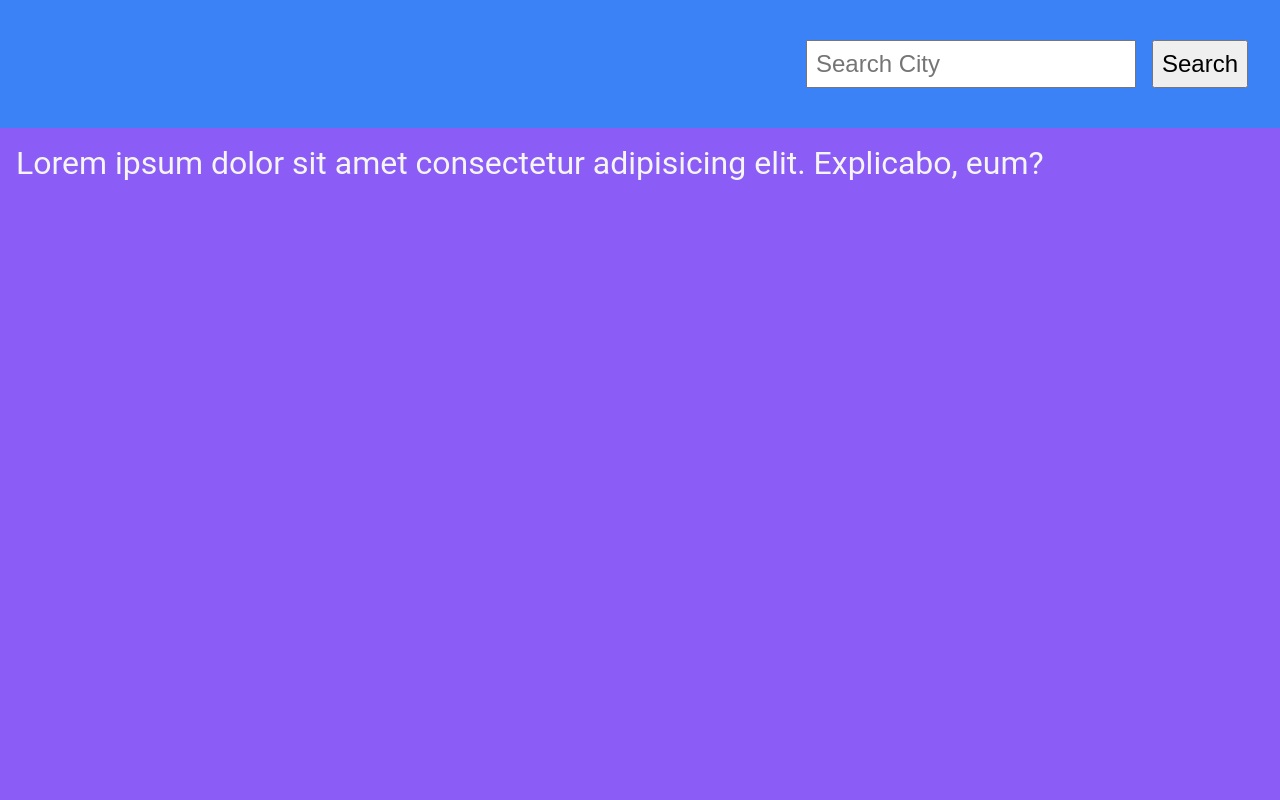
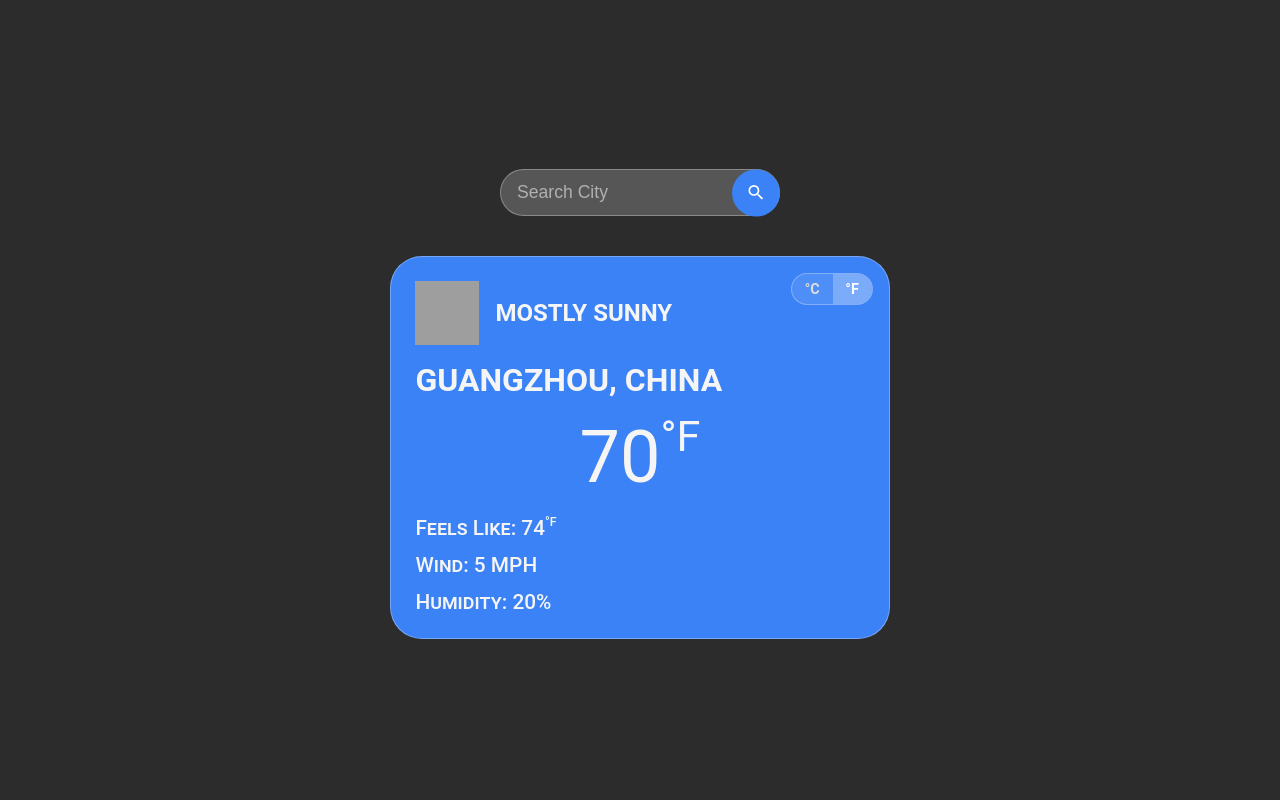
Before and after one commit to ShadowDevKat/odin-weather-app, a website built with webpack: page src/main.html in a window 1280 px wide. Built offline with nearby package versions, Linux system fonts and the light colour scheme; grey boxes are pictures that could not be loaded.

Commit message:
Updated markup and styles

```diff
--- a/src/index.js
+++ b/src/index.js
@@ -2,6 +2,7 @@ import "./styles.css";
 
 const searchForm = document.querySelector("#search-form");
 const displayDiv = document.querySelector(".info-container");
+const toggle = document.querySelector(".unit-toggle");
 
 searchForm.addEventListener("submit", (e) => {
     e.preventDefault();
@@ -11,7 +12,22 @@ searchForm.addEventListener("submit", (e) => {
     searchForm.reset();
 });
 
-async function getWeatherData(location = "China") {
+toggle.addEventListener("click", (e) => {
+  const clicked = e.target.closest(".option");
+  if (!clicked) return;
+
+  toggle.dataset.unit = clicked.dataset.value;
+  toggle.querySelectorAll(".option").forEach(opt =>
+    opt.classList.toggle("active", opt === clicked)
+  );
+
+  // here you can trigger unit conversion using toggle.dataset.unit ("C" or "F")
+});
+
+
+async function getWeatherData(location) {
+    if (!location) return;
+
     const apiKey = "299c515348484e4db1795648251909";
     const url = `https://api.weatherapi.com/v1/current.json?key=${apiKey}&q=${location}`;
 
@@ -23,7 +39,7 @@ async function getWeatherData(location = "China") {
         }
 
         const weatherData = await response.json();
-        console.log("Weather data: ", weatherData);
+        // console.log("Weather data: ", weatherData);
 
         const formattedData = processData(weatherData);
         renderData(formattedData);
--- a/src/main.html
+++ b/src/main.html
@@ -10,17 +10,41 @@
     <div id="content">
       <div class="user-input">
         <form id="search-form">
+          <div class="search-wrapper">
             <input
               type="text"
               placeholder="Search City"
               name="location_input"
               id="location-input"
             />
-          <button type="submit">Search</button>
+            <button type="submit" id="search-btn">
+              <img src="./icons/search.svg" alt="Search" />
+            </button>
+          </div>
         </form>
       </div>
+
       <div class="info-container">
-        Lorem ipsum dolor sit amet consectetur adipisicing elit. Explicabo, eum?
+        <div class="weather-card">
+          <div class="unit-toggle" data-unit="F">
+            <span class="option" data-value="C">°C</span>
+            <span class="option active" data-value="F">°F</span>
+          </div>
+          <div class="header">
+            <img
+              class="weather-icon"
+              src="https://cdn.weatherapi.com/weather/64x64/day/116.png"
+            />
+            <div class="condition">Mostly Sunny</div>
+          </div>
+          <div class="location">Guangzhou, China</div>
+          <div class="temperature">70<sup>&deg;F</sup></div>
+          <div class="details">
+            <div class="feel">Feels Like: 74<sup>&deg;F</sup></div>
+            <div class="wind">Wind: 5 MPH</div>
+            <div class="humidity">Humidity: 20%</div>
+          </div>
+        </div>
       </div>
     </div>
   </body>
--- a/src/styles.css
+++ b/src/styles.css
@@ -14,8 +14,17 @@
 
   /* Accent */
   --color-primary: #3b82f6;
+  --color-primary-dark: #2563eb;
   --color-secondary: #8b5cf6;
   --color-accent: #f59e0b;
+
+  /* Filters */
+  --filter-white: invert(100%) sepia(99%) saturate(0%) hue-rotate(197deg)
+    brightness(105%) contrast(100%);
+  --filter-black: invert(0%) sepia(100%) saturate(0%) hue-rotate(253deg)
+    brightness(107%) contrast(103%);
+
+  /* Font */
   font-family: Roboto, sans-serif;
   color: var(--color-text);
 }
@@ -24,19 +33,16 @@ body {
   height: 100dvh;
   overflow: hidden;
 
-  background-color: var(--color-bg);
+  background-color: var(--color-surface);
 }
 
 #content {
   height: 100%;
   display: grid;
-  grid-template-rows: 8rem auto;
-}
-
-.user-input {
-  grid-row: span 1;
-
-  background-color: var(--color-primary);
+  display: flex;
+  flex-direction: column;
+  justify-content: center;
+  align-items: center;
 }
 
 #search-form {
@@ -44,18 +50,165 @@ body {
   display: flex;
   justify-content: flex-end;
   align-items: center;
-  gap: 1rem;
-  padding: 2rem;
+  padding: 1.5rem 2rem;
 }
 
-#search-form > * {
-  padding: 0.5rem;
-  font-size: 1.5rem;
+.search-wrapper {
+  position: relative;
+  width: 100%;
+  max-width: 280px;
+}
+
+#location-input {
+  width: 100%;
+  padding: 0.75rem 3rem 0.75rem 1rem;
+  font-size: 1.1rem;
+  border: 1px solid rgba(255, 255, 255, 0.3);
+  border-radius: 2rem;
+  background: rgba(255, 255, 255, 0.2);
+  color: #fff;
+  outline: none;
+  transition: background 0.25s ease, border-color 0.25s ease;
+}
+
+#location-input::placeholder {
+  color: var(--color-text-muted);
+}
+
+#location-input:focus {
+  background: rgba(255, 255, 255, 0.3);
+  border-color: rgba(255, 255, 255, 0.5);
+}
+
+#search-btn {
+  height: 100%;
+  width: 3rem;
+  position: absolute;
+  top: 50%;
+  right: 0;
+  transform: translateY(-50%);
+  border: none;
+  border-radius: 2rem;
+  padding: 0;
+  cursor: pointer;
+  display: flex;
+  align-items: center;
+  justify-content: center;
+  background-color: var(--color-primary);
+  transition: transform 0.2s ease;
+}
+#search-btn:hover {
+  background-color: var(--color-primary-dark);
+}
+
+#search-btn img {
+  width: 20px;
+  height: 20px;
+  filter: var(--filter-white);
+  transition: transform 0.2s ease;
+  pointer-events: none;
+}
+
+#search-btn:hover img {
+  transform: scale(1.1);
 }
 
 .info-container {
+  height: max-content;
+  width: 100%;
   padding: 1rem;
+  display: flex;
+  justify-content: center;
+  align-items: center;
   font-size: 2rem;
+}
 
-  background-color: var(--color-secondary);
+.weather-card {
+  position: relative;
+  background: var(--color-primary);
+  border: 1px solid rgba(255, 255, 255, 0.3);
+  border-radius: 2rem;
+  padding: 1.5rem;
+  width: 40%;
+  display: flex;
+  flex-direction: column;
+  justify-content: center;
+  gap: 1rem;
+  text-transform: uppercase;
 }
+
+.header {
+  display: flex;
+  align-items: center;
+  gap: 1rem;
+}
+
+.weather-icon {
+  width: 64px;
+  height: 64px;
+}
+
+.condition {
+  font-size: 1.5rem;
+  font-weight: 600;
+}
+
+.location {
+  font-size: 2rem;
+  font-weight: 600;
+}
+
+.temperature {
+  font-size: 4.5rem;
+  text-align: center;
+}
+
+.details {
+  display: flex;
+  flex-direction: column;
+  gap: 0.8rem;
+  font-size: 1.3rem;
+  font-weight: 500;
+  text-transform: none;
+  font-variant: small-caps;
+}
+
+sup {
+  font-size: 0.6em;
+  vertical-align: text-top;
+  line-height: 1;
+}
+
+.unit-toggle {
+  position: absolute;
+  top: 1rem;
+  right: 1rem;
+  display: flex;
+  background: rgba(255, 255, 255, 0.1);
+  backdrop-filter: blur(6px);
+  border: 1px solid rgba(255, 255, 255, 0.3);
+  border-radius: 2rem;
+  overflow: hidden;
+  cursor: pointer;
+  font-weight: 600;
+  font-size: 0.9rem;
+  user-select: none;
+}
+
+.unit-toggle .option {
+  padding: 0.4rem 0.8rem;
+  color: #ddd;
+  transition: background 0.25s ease, color 0.25s ease;
+}
+
+.unit-toggle .option.active {
+  background: rgba(255, 255, 255, 0.25);
+  color: #fff;
+}
+
+.glass-effect {
+  background: rgba(255, 255, 255, 0.1);
+  backdrop-filter: blur(6px);
+  -webkit-backdrop-filter: blur(6px);
+  border-bottom: 1px solid rgba(255, 255, 255, 0.25);
+}
```
Also changed, not shown: src/icons/search.svg (added), 1 other file. Lines whose indentation alone changed are shown as unchanged.
